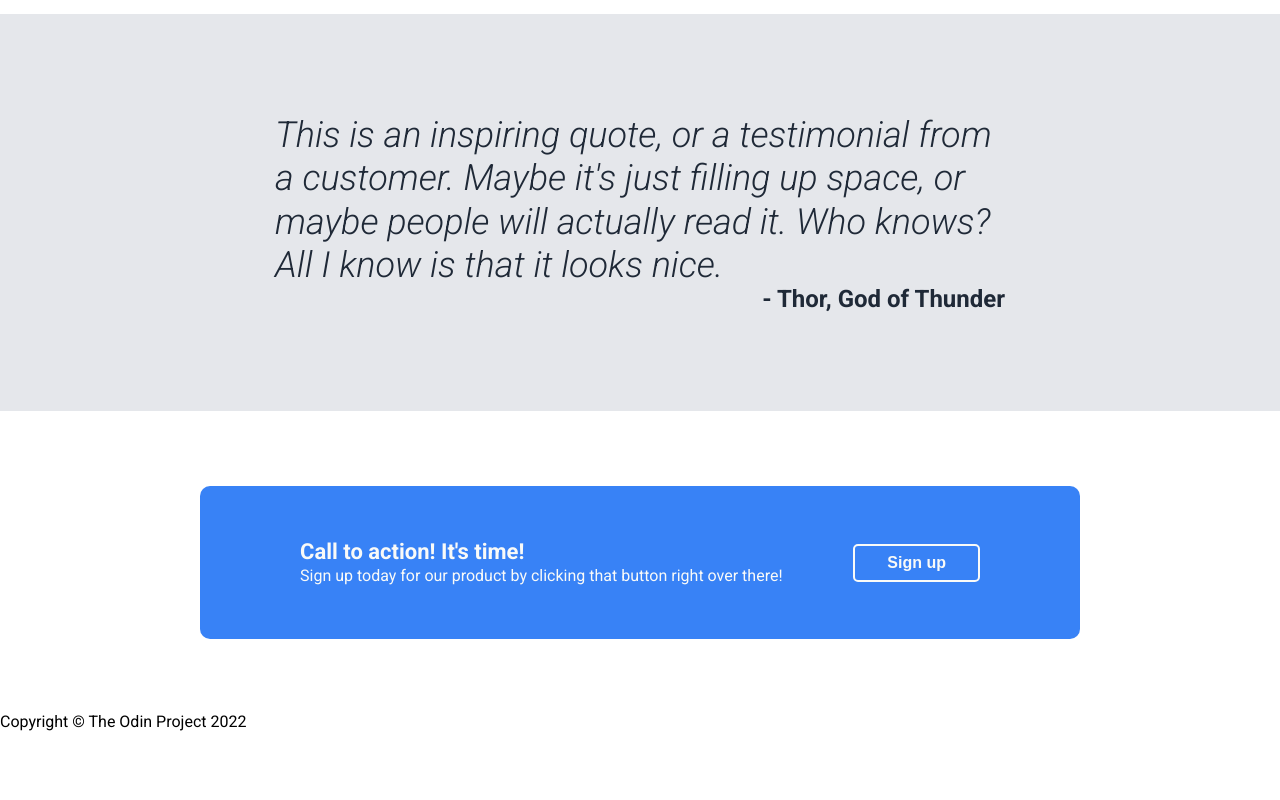
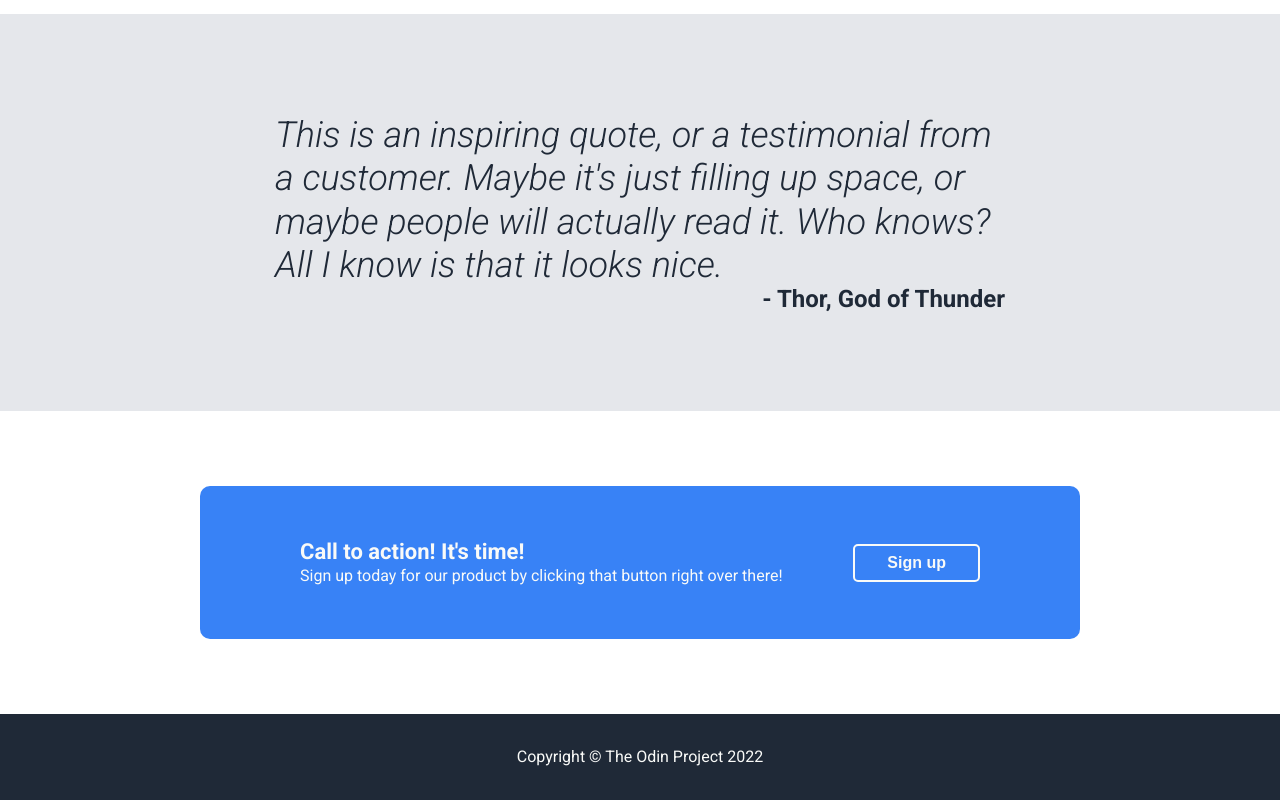
Before and after one commit to lsdorosario/landing-page, a plain HTML site: page index.html in a window 1280 px wide. Shown: the part 1003-1803 px from the top of the page. Before the commit the page ends 1734 px from the top, so only its background shows below. Drawn offline with Linux system fonts and the light colour scheme.

Commit message:
Add styling to footer

```diff
--- a/style.css
+++ b/style.css
@@ -166,3 +166,13 @@ header {
     font-weight: 700;
     padding: 8px 32px;
 }
+
+footer {
+    background-color: #1F2937;
+    padding: 35px 0;
+}
+
+footer p {
+    text-align: center;
+    color: #F9FAF8;
+}
```
